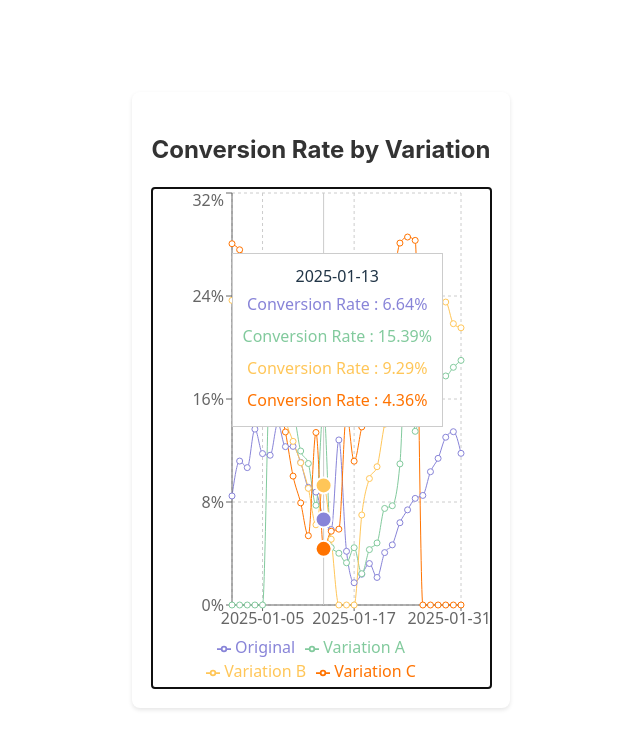
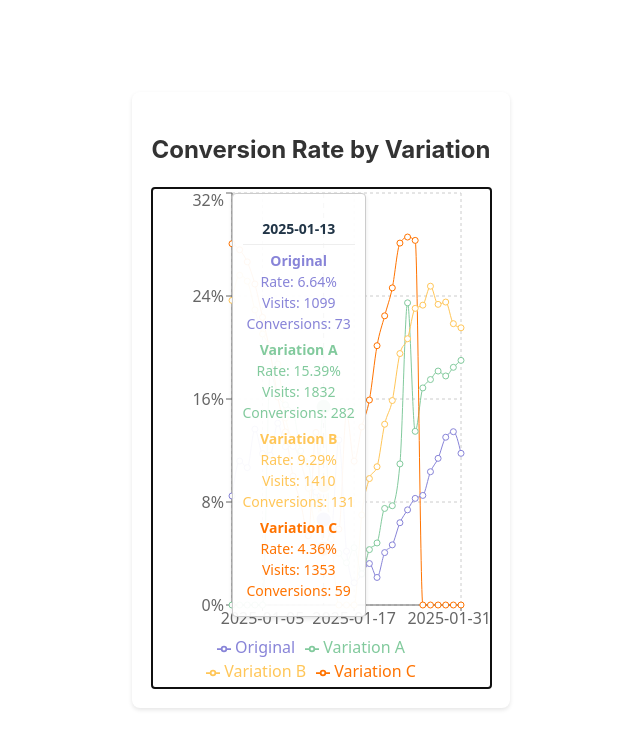
Before and after one commit to MirovaViktoria/frontend-interview-task-master, a React app: page / in a window 1280 px wide. Both pictures are taken after a click on the element 640 px from the left and 437 px from the top of the page. Shown: the top 748 px of the page, without its empty margins (319-959 px from the left). Built offline with nearby package versions, Linux system fonts and the light colour scheme; the HTML template or start-up script is replaced by a standard one.

Commit message:
Enhancement: Add custom tooltip and vertical cursor

```diff
--- a/src/components/ConversionChart/ConversionChart.module.css
+++ b/src/components/ConversionChart/ConversionChart.module.css
@@ -17,3 +17,27 @@
   width: 100%;
   height: 500px;
 }
+
+.tooltip {
+  background-color: rgba(255, 255, 255, 0.95);
+  border: 1px solid #ccc;
+  padding: 10px;
+  border-radius: 4px;
+  box-shadow: 0 2px 4px rgba(0, 0, 0, 0.1);
+  font-size: 14px;
+}
+
+.tooltipDate {
+  font-weight: bold;
+  margin-bottom: 5px;
+  border-bottom: 1px solid #eee;
+  padding-bottom: 5px;
+}
+
+.tooltipItem {
+  margin-bottom: 5px;
+}
+
+.tooltipLabel {
+  font-weight: 600;
+}
--- a/src/components/ConversionChart/ConversionChart.tsx
+++ b/src/components/ConversionChart/ConversionChart.tsx
@@ -24,13 +24,43 @@ const ConversionChart: React.FC = () => {
                 const visits = day.visits[id] || 0;
                 const conversions = day.conversions[id] || 0;
                 const rate = visits > 0 ? (conversions / visits) * 100 : 0;
+
+                // Store detailed data for tooltip
                 entry[variation.name] = parseFloat(rate.toFixed(2));
+                entry[`${variation.name}_details`] = {
+                    visits,
+                    conversions,
+                    rate: parseFloat(rate.toFixed(2))
+                };
             });
             return entry;
         });
     }, []);
 
     const colors = ['#8884d8', '#82ca9d', '#ffc658', '#ff7300'];
+
+    const CustomTooltip = ({ active, payload, label }: any) => {
+        if (active && payload && payload.length) {
+            return (
+                <div className={styles.tooltip}>
+                    <p className={styles.tooltipDate}>{label}</p>
+                    {payload.map((entry: any, index: number) => {
+                        const variationName = entry.name;
+                        const details = entry.payload[`${variationName}_details`];
+                        return (
+                            <div key={index} className={styles.tooltipItem} style={{ color: entry.color }}>
+                                <div className={styles.tooltipLabel}>{variationName}</div>
+                                <div>Rate: {details.rate}%</div>
+                                <div>Visits: {details.visits}</div>
+                                <div>Conversions: {details.conversions}</div>
+                            </div>
+                        );
+                    })}
+                </div>
+            );
+        }
+        return null;
+    };
 
     return (
         <div className={styles.container}>
@@ -49,7 +79,7 @@ const ConversionChart: React.FC = () => {
                         <CartesianGrid strokeDasharray="3 3" />
                         <XAxis dataKey="date" />
                         <YAxis unit="%" />
-                        <Tooltip formatter={(value: number) => [`${value}%`, 'Conversion Rate']} />
+                        <Tooltip content={<CustomTooltip />} cursor={{ stroke: '#666', strokeWidth: 1, strokeDasharray: '5 5' }} />
                         <Legend />
                         {data.variations.map((variation, index) => (
                             <Line
```
